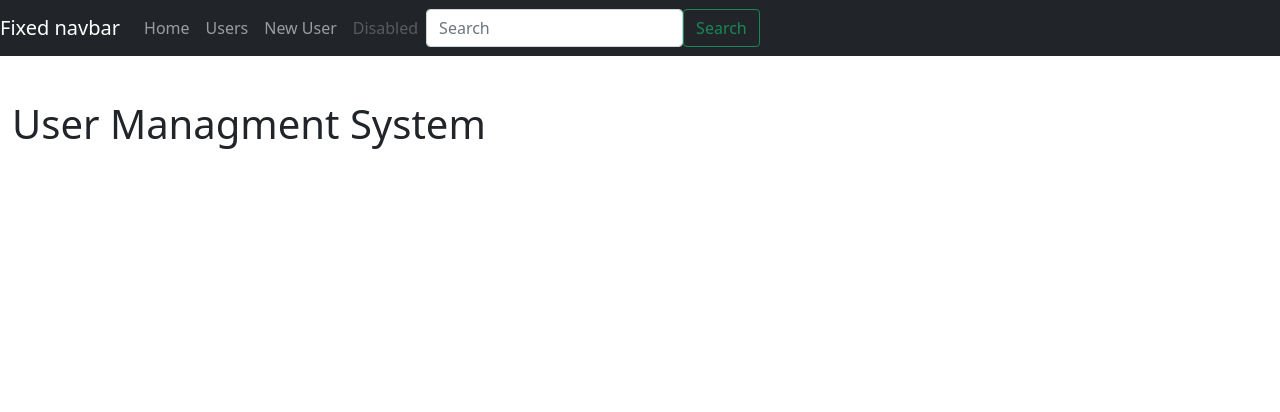
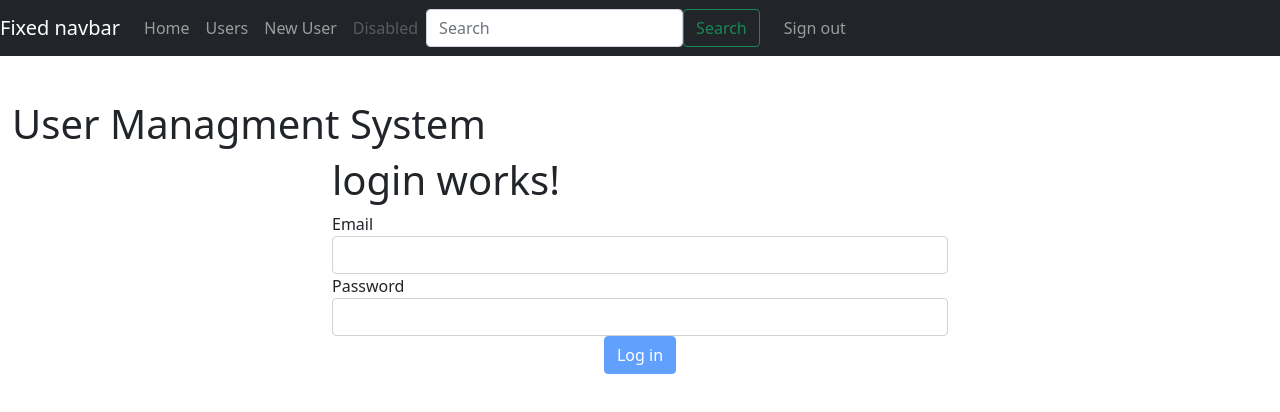
Before and after one commit to francescapetra/ums, an Angular app: page /login in a window 1280 px wide. Before the commit this address led to /. Shown: the top 412 px of the page. Built offline with nearby package versions, Linux system fonts and the light colour scheme.

Commit message:
nav e login

```diff
--- a/src/app/app.module.ts
+++ b/src/app/app.module.ts
@@ -13,6 +13,8 @@ import { NavComponent } from './nav/nav.component';
 import { UserDataComponent } from './user-data/user-data.component';
 import { HttpClientModule } from '@angular/common/http';
 import { RoutingModuleModule } from './routing-module.module';
+import { AuthService } from './services/auth.service';
+import { LoginComponent } from './login/login.component';
 
 
 @NgModule({
@@ -23,6 +25,7 @@ import { RoutingModuleModule } from './routing-module.module';
     UserDetailComponent,
     NavComponent,
     UserDataComponent,
+    LoginComponent,
   ],
   imports: [
     BrowserModule,
@@ -33,7 +36,7 @@ import { RoutingModuleModule } from './routing-module.module';
     RoutingModuleModule
 
   ],
-  providers: [UserService],
+  providers: [UserService, AuthService],
   bootstrap: [AppComponent]
 })
 export class AppModule { }
--- /dev/null
+++ b/src/app/login/login.component.html
@@ -0,0 +1,41 @@
+<div class="row">
+  <div class="col-md-6 offset-md-3">
+    <h1>
+      login works!
+    </h1>
+    <form name="loginForm" #f="ngForm" (ngSubmit)="signIn(f)">
+      <div class="form-group">
+        <label for="email">Email</label>
+        <input  class="form-control" email type="email"  #email="ngModel" name="email" id="email" ngModel required>
+        <div *ngIf="email.dirty && email.touched && email.invalid">
+
+          <div class="alert-danger" *ngIf="email.errors['required']">
+            The field email is required
+          </div>
+          <div class="alert-danger" *ngIf="email.errors['email']">
+            The value must be a valid email
+          </div>
+
+        </div>
+      </div>
+      <div class="form-group">
+        <label for="password">Password</label>
+        <input class="form-control" minlength="6" type="password" #password="ngModel" name="password"
+          id="password" ngModel required>
+        <div *ngIf="password.dirty && password.touched && password.invalid">
+
+          <div class="alert-danger" *ngIf="password.errors['required']">
+            The field password is required
+          </div>
+          <div class="alert-danger" *ngIf="password.errors['minlength']">
+            The field password must be {{password.errors['minlength'].requiredLength }} chars length
+          </div>
+
+        </div>
+      </div>
+      <div class="form-group text-center">
+        <button [disabled]="!f.valid" class="btn btn-primary">Log in</button>
+      </div>
+    </form>
+  </div>
+</div>
--- /dev/null
+++ b/src/app/login/login.component.ts
@@ -0,0 +1,22 @@
+import { Component, OnInit } from '@angular/core';
+import { NgForm } from '@angular/forms';
+
+@Component({
+  selector: 'app-login',
+  templateUrl: './login.component.html',
+  styleUrls: ['./login.component.css']
+})
+export class LoginComponent implements OnInit {
+
+  constructor() { }
+
+  ngOnInit(): void {
+  }
+
+  signIn(form:NgForm){
+
+    alert(form.valid);
+    alert(form.value.email);
+  }
+
+}
--- a/src/app/nav/nav.component.html
+++ b/src/app/nav/nav.component.html
@@ -28,5 +28,15 @@
     </form>
     <button class="btn btn-outline-success my-2 my-sm-0" type="submit">Search</button>
 
+    <ul class="navbar-nav px-3">
+      <li class="nav-item text-nowrap">
+
+        <a  *ngIf="!isUserLoggedIn"class="nav-link" href="#">Sign in</a>
+      </li>
+      <li class="nav-item text-nowrap">
+        <a *ngIf="isUserLoggedIn" href="#" class="nav-link" (click)="logout2($event)">Sign out</a>
+      </li>
+    </ul>
+
   </div>
 </nav>
--- a/src/app/nav/nav.component.ts
+++ b/src/app/nav/nav.component.ts
@@ -1,4 +1,6 @@
 import { Component, OnInit, Output, EventEmitter } from '@angular/core';
+import { Router } from '@angular/router';
+import { AuthService } from '../services/auth.service';
 
 @Component({
   selector: 'app-nav',
@@ -9,9 +11,13 @@ export class NavComponent implements OnInit {
 
   @Output() onNewUser = new EventEmitter();
 
-  constructor() { }
+  public isUserLoggedIn = false;
+
+  constructor(private auth:AuthService, private router:Router) { }
 
   ngOnInit(): void {
+
+    this.isUserLoggedIn = this.auth.isUserLoggedIn();
   }
 
   newUser(){
@@ -19,5 +25,13 @@ export class NavComponent implements OnInit {
     this.onNewUser.emit();
 
   }
+  logout2(e: { preventDefault: () => void; }){
+
+    e.preventDefault();
+    this.auth.logout();
+    this.router.navigate(['login']);
+
+  }
+  // s
 
 }
--- a/src/app/route-guard.service.ts
+++ b/src/app/route-guard.service.ts
@@ -1,22 +1,25 @@
 import { Injectable } from '@angular/core';
 import { ActivatedRouteSnapshot, CanActivate, Router, RouterStateSnapshot } from '@angular/router';
+import { AuthService } from './services/auth.service';
 
 @Injectable({
   providedIn: 'root'
 })
 export class RouteGuardService implements CanActivate {
 
-  constructor(private router : Router) { }
+  constructor(private router : Router, private auth:AuthService) { }
 
-  canActivate(route: ActivatedRouteSnapshot, status: RouterStateSnapshot) {
+  canActivate(route: ActivatedRouteSnapshot, state: RouterStateSnapshot){
 
-    this.router.navigate(['users']);
+    if( this.auth.isUserLoggedIn()){
 
-   console.log(status);
-   console.log(route);
+      return true;
 
-    //return true;
+    } else {
 
-    return false;//il modulo non viene caricato e nemmeno le rotte
+      return this.router.navigate(['login']);
+
+    }
+
   }
 }
--- a/src/app/routing-module.module.ts
+++ b/src/app/routing-module.module.ts
@@ -5,8 +5,13 @@ import { UserDataComponent } from './user-data/user-data.component';
 import { UserDetailComponent } from './user-detail/user-detail.component';
 import { UsersComponent } from './users/users.component';
 import { RouteGuardService } from './route-guard.service';
+import { LoginComponent } from './login/login.component';
 
 const routes: Routes = [
+  {
+    path: 'login',
+    component: LoginComponent,
+  },
   {
     path: 'users',
     component: UsersComponent,
--- /dev/null
+++ b/src/app/services/auth.service.ts
@@ -0,0 +1,32 @@
+import { Injectable } from '@angular/core';
+
+@Injectable({
+  providedIn: 'root'
+})
+export class AuthService {
+
+  private isUserLogged = true;
+
+  constructor() { }
+
+  isUserLoggedIn(){
+
+    return this.isUserLogged;
+  }
+
+  signIn(email:string, password:string){
+
+
+  }
+
+  signUp(username:string, email:string, password:string){
+
+
+  }
+  logout(){
+
+    this.isUserLogged = false;
+
+  }
+
+}
```
Also changed, not shown: src/app/login/login.component.css (added), 2 other files (tests, documents, lock files or other folders).
